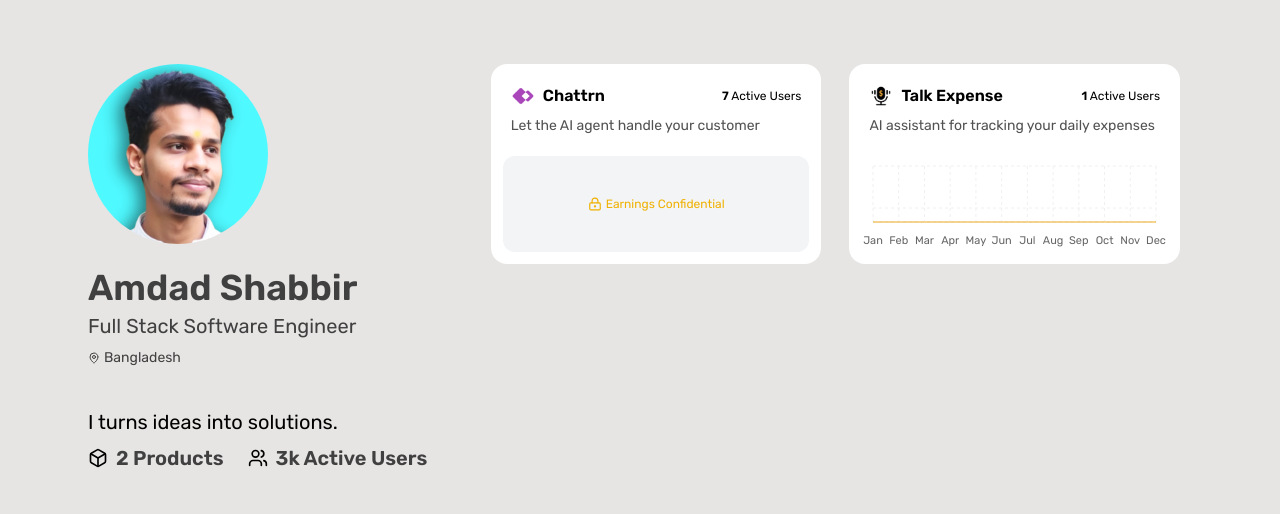
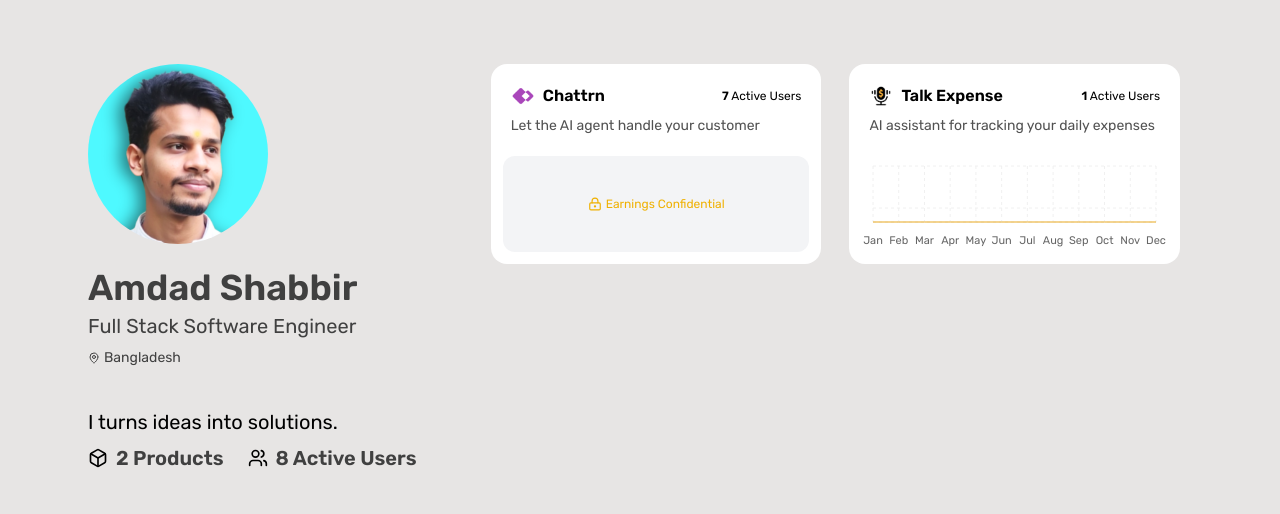
Before and after one commit to Shabbir-Building/whatibuilding, a Next.js app in the folder apps/web/: page / in a window 1280 px wide. Shown: the top 514 px of the page. Built offline with nearby package versions, Linux system fonts and the light colour scheme.

Commit message:
update dev content and product content

```diff
--- a/apps/web/app/(marketing)/components/DeveloperInfo.tsx
+++ b/apps/web/app/(marketing)/components/DeveloperInfo.tsx
@@ -50,7 +50,7 @@ export default function DeveloperInfo() {
           <div className="flex items-center gap-2">
             <Users size={20} />
             <span className="font-semibold text-xl text-neutral-700">
-              3k Active Users
+              8 Active Users
             </span>
           </div>
         </div>
--- a/apps/web/app/(marketing)/components/ProductList/ProductCard.tsx
+++ b/apps/web/app/(marketing)/components/ProductList/ProductCard.tsx
@@ -14,13 +14,13 @@ import { ProductHoverCard } from "./ProductHoverCard";
 
 const ProductCard = ({ product }: ProductCardProps) => {
   return (
-    <HoverCard openDelay={100} closeDelay={10}>
+    <HoverCard openDelay={100} closeDelay={50}>
       <HoverCardTrigger asChild>
         <div className="bg-white w-full max-w-120 rounded-2xl pb-3 overflow-visible h-fit flex flex-col">
           <Link
             href={product.productLink}
             target="_blank"
-            className="block p-5 w-full rounded-2xl hover:scale-103 hover:bg-neutral-300 transition"
+            className="group block p-5 w-full rounded-2xl hover:scale-103 hover:bg-neutral-300 transition"
           >
             <div className="flex justify-between items-center">
               <div className="flex items-center gap-2">
@@ -29,6 +29,7 @@ const ProductCard = ({ product }: ProductCardProps) => {
                   src={product.imageSrc}
                   width={24}
                   height={24}
+                  className="group-hover:-rotate-12 group-hover:scale-110 transition-transform rounded-md"
                 />
                 <h2 className="text-md font-semibold">{product.name}</h2>
               </div>
--- a/apps/web/app/(marketing)/components/ProductList/ProductHoverCard.tsx
+++ b/apps/web/app/(marketing)/components/ProductList/ProductHoverCard.tsx
@@ -25,7 +25,7 @@ export const ProductHoverCard = ({ product }: { product: Product }) => {
       {/* Body */}
       <div className="flex flex-wrap items-center gap-2">
         <p className="text-xs font-medium text-neutral-500 tracking-wider">
-          Contributed with:
+          {product.contributionText}:
         </p>
 
         {product.techStack?.map((tech) => (
--- a/apps/web/app/(marketing)/components/ProductList/constants.ts
+++ b/apps/web/app/(marketing)/components/ProductList/constants.ts
@@ -51,11 +51,16 @@ export const WORK_TYPE_NAME = {
   [WORK_TYPE.TEAM]: "Team Work",
 };
 
+export const CONTRIBUTION_TEXT = {
+  [WORK_TYPE.SOLO]: "Built with",
+  [WORK_TYPE.TEAM]: "I contributed with",
+};
+
 export const productList = [
   {
     name: "Chattrn",
     productLink: "https://www.chattrn.com/",
-    githubLink: "https://github.com/Shabbir-Building/Chattrn",
+    githubLink: "https://github.com/chattrn-dev",
     techStack: [
       "Typescript",
       "Reactjs",
@@ -63,6 +68,8 @@ export const productList = [
       "Tailwind",
       "Material UI",
       "Redux RTK",
+      "Zod",
+      "React Hook Form",
       "Web Socket",
       "Turborepo",
       "Dokploy",
@@ -73,18 +80,20 @@ export const productList = [
     activeUsers: 7,
     earningsStatus: EARNINGS_STATUS.CONFIDNETIALS,
     workType: WORK_TYPE.TEAM,
+    contributionText: CONTRIBUTION_TEXT[WORK_TYPE.TEAM],
   },
   {
     name: "Talk Expense",
     productLink: "https://www.talkexpense.com/",
-    githubLink: "https://github.com/Shabbir-Building/talk-expense",
-    techStack: ["Nextjs", "React.js", "Tailwind", "PostgreSQL"],
+    githubLink: "https://github.com/Shabbir-Building/talkexpense",
+    techStack: [],
     imageSrc: "/talk-expense.png",
     description: "AI assistant for tracking your daily expenses",
     activeUsers: 1,
     earningsStatus: EARNINGS_STATUS.NO_EARNINGS,
     earningsData: monthlyZeroIncomeData,
     workType: WORK_TYPE.SOLO,
+    contributionText: CONTRIBUTION_TEXT[WORK_TYPE.SOLO],
   },
 
   // {
--- a/apps/web/app/(marketing)/components/ProductList/types.ts
+++ b/apps/web/app/(marketing)/components/ProductList/types.ts
@@ -12,6 +12,7 @@ export type Product = {
   githubLink?: string;
   techStack?: string[];
   description?: string;
+  contributionText: string;
   activeUsers: number | string;
   earningsData?: EarningsDatum[];
   imageSrc: string | StaticImageData;
```
Also changed, not shown: apps/web/public/talk-expense.png.
